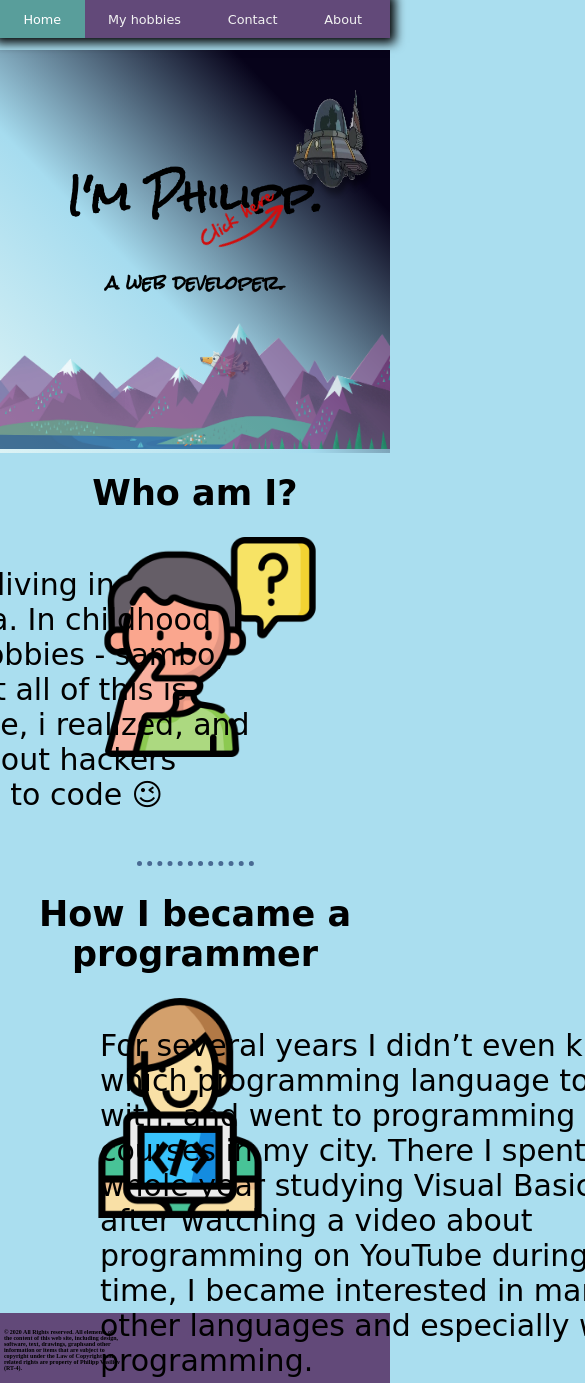
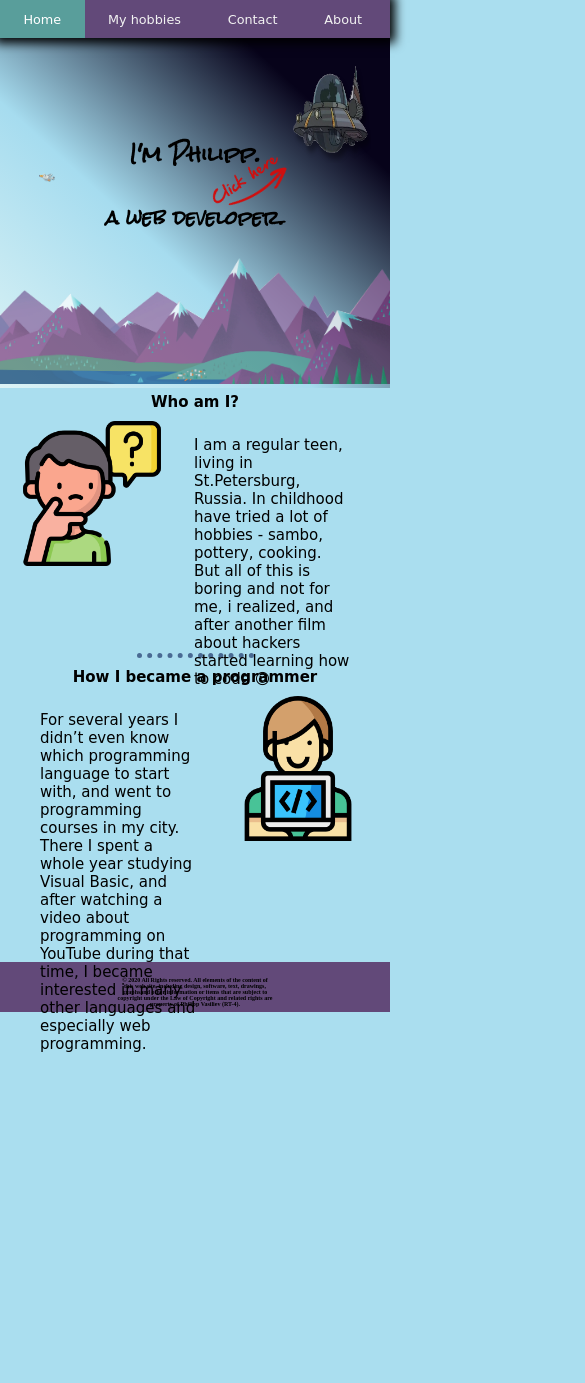
Before and after one commit to RT-four/rt-four.github.io, a plain HTML site: page index.html in a window 390 px wide. Shown: the top 1383 px of the page, 585 px wide, since content can reach past the window. After the commit the page ends 1053 px from the top, so only its background shows below. Drawn offline with Linux system fonts and the light colour scheme; a web font is replaced by a local one.

Commit message:
Add files via upload

```diff
--- a/css/styles.css
+++ b/css/styles.css
@@ -457,9 +457,9 @@ font-family: 'Rock Salt', cursive; */
         display: block;
 
         width: 30%;
-        margin-top: .5em;
+        margin-top: 5px;
         margin-right: auto;
-        margin-bottom: .5em;
+        margin-bottom: 5px;
         margin-left: auto;
 
         border-width: 5px;
@@ -524,11 +524,11 @@ font-family: 'Rock Salt', cursive; */
 
     .t-cont
     {
-        position: relative;
+
 
         width: 100%;
-        height: 30%;
-        margin-top: 50px;
+        height: 20%;
+        margin-top: 30px;
 
         background-image: linear-gradient(to bottom left, #07031a 20%, #a6dcef, #ddf3f5);
     }
@@ -536,12 +536,12 @@ font-family: 'Rock Salt', cursive; */
     #improg
     {
         margin-top: 0;
-        padding: 100px 0 0 0;
+      /*  padding: 100px 0 0 0;*/
     }
 
     #bighadder
     {
-        font-size: 39px;
+        font-size: 20px;
 
         margin-top: 0;
         margin-bottom: 0;
@@ -551,7 +551,7 @@ font-family: 'Rock Salt', cursive; */
 
     .m-cont
     {
-        position: relative;
+
 
         width: 100%;
         height: auto;
@@ -563,7 +563,7 @@ font-family: 'Rock Salt', cursive; */
 
     .theme
     {
-        font-size: 35px;
+        font-size: 15px;
 
         display: block;
         /*
@@ -572,7 +572,7 @@ font-family: 'Rock Salt', cursive; */
         margin-top: 0;
         margin-right: auto;
         margin-left: auto;
-        padding-top: 20px;
+        padding-top: 5px;
 
         text-align: center;
     }
@@ -583,11 +583,11 @@ font-family: 'Rock Salt', cursive; */
     {
         position: absolute;
         /* margin: 30px 200px auto auto;*/
-        right: 100px;
+        right: 40px;
 
         display: inline-block;
 
-        width: 600px;
+        width: 40%;
         height: auto;
     }
 
@@ -595,11 +595,11 @@ font-family: 'Rock Salt', cursive; */
     {
         position: absolute;
         /* margin: 30px 200px auto auto;*/
-        left: 100px;
+        left: 40px;
 
         display: inline-block;
 
-        width: 600px;
+        width: 40%;
         height: auto;
     }
 
@@ -608,12 +608,12 @@ font-family: 'Rock Salt', cursive; */
     {
         /* position: absolute;*/
         font-family: 'Neucha', cursive;
-        font-size: 30px;
+        font-size: 15px;
 
         display: block;
 
         width: 100%;
-        height: 400px;
+        height: 260px;
     }
 
     /*BOTTOM*/
@@ -624,7 +624,7 @@ font-family: 'Rock Salt', cursive; */
          bottom: 0;*/
 
         width: 100%;
-        height: 70px;
+        height: 50px;
 
         background-color: #624979;
 
@@ -633,6 +633,8 @@ font-family: 'Rock Salt', cursive; */
         justify-content: center;
         margin-top: 10%;
         /*   bottom: 0px;*/
+        margin-bottom: 0;
+        text-align: center;
     }
 
     #cont
@@ -640,8 +642,9 @@ font-family: 'Rock Salt', cursive; */
         font-family: 'Times New Roman', Times, serif;
         font-size: 3%;
 
-        width: 30%;
-        margin: 1% 0 0 1%;
+
+        width: 40%;
+        margin: 10px 30% auto 30%;
         /*position: absolute;
  right: 20px;*/
     }
@@ -696,16 +699,17 @@ font-family: 'Rock Salt', cursive; */
     #bird
     {
         position: absolute;
-        top: 300px;
-        left: 200px;
+        top: 40%;
+        left: 10%;
         /*  top: 45%;
     left: 7%;
 */
 
         display: inline-block;
 
-        width: 50px;
-        height: 30px;
+        width: 4%;
+        height:auto;
+
     }
 
 
@@ -713,26 +717,26 @@ font-family: 'Rock Salt', cursive; */
     {
         position: absolute;
         /*margin: auto 120px 20px auto;*/
-        left: 100px;
+        left: 20px;
 
         display: inline-block;
 
         width: auto;
         /*float: left;*/
-        height: 220px;
+        height: 27%;
     }
 
     #programmer
     {
         position: absolute;
         /*margin: auto 120px 20px auto;*/
-        right: 100px;
+        right: 20px;
 
         display: inline-block;
 
         width: auto;
         /*float: left;*/
-        height: 220px;
+        height: 27%;
     }
 
     #imgh1
```
